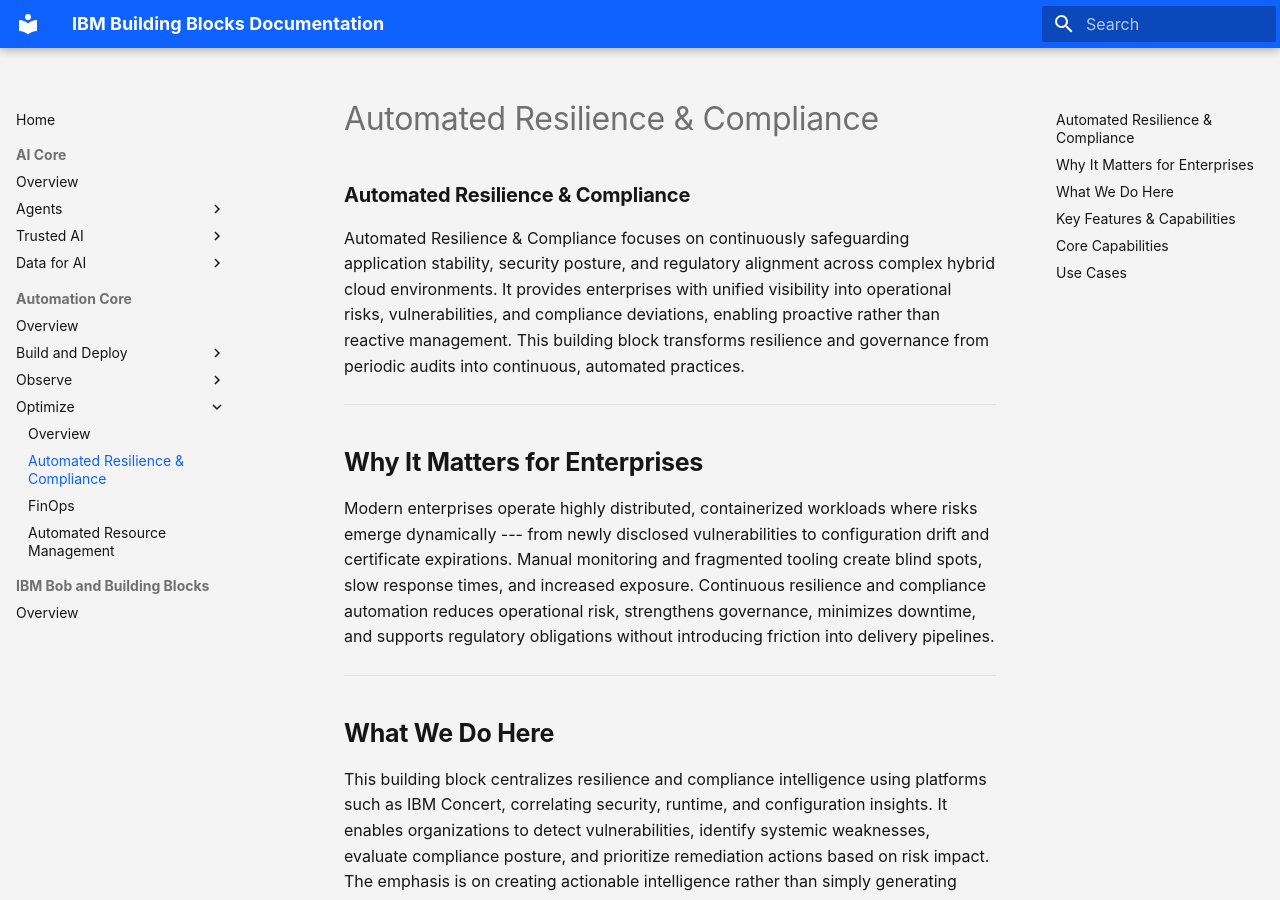
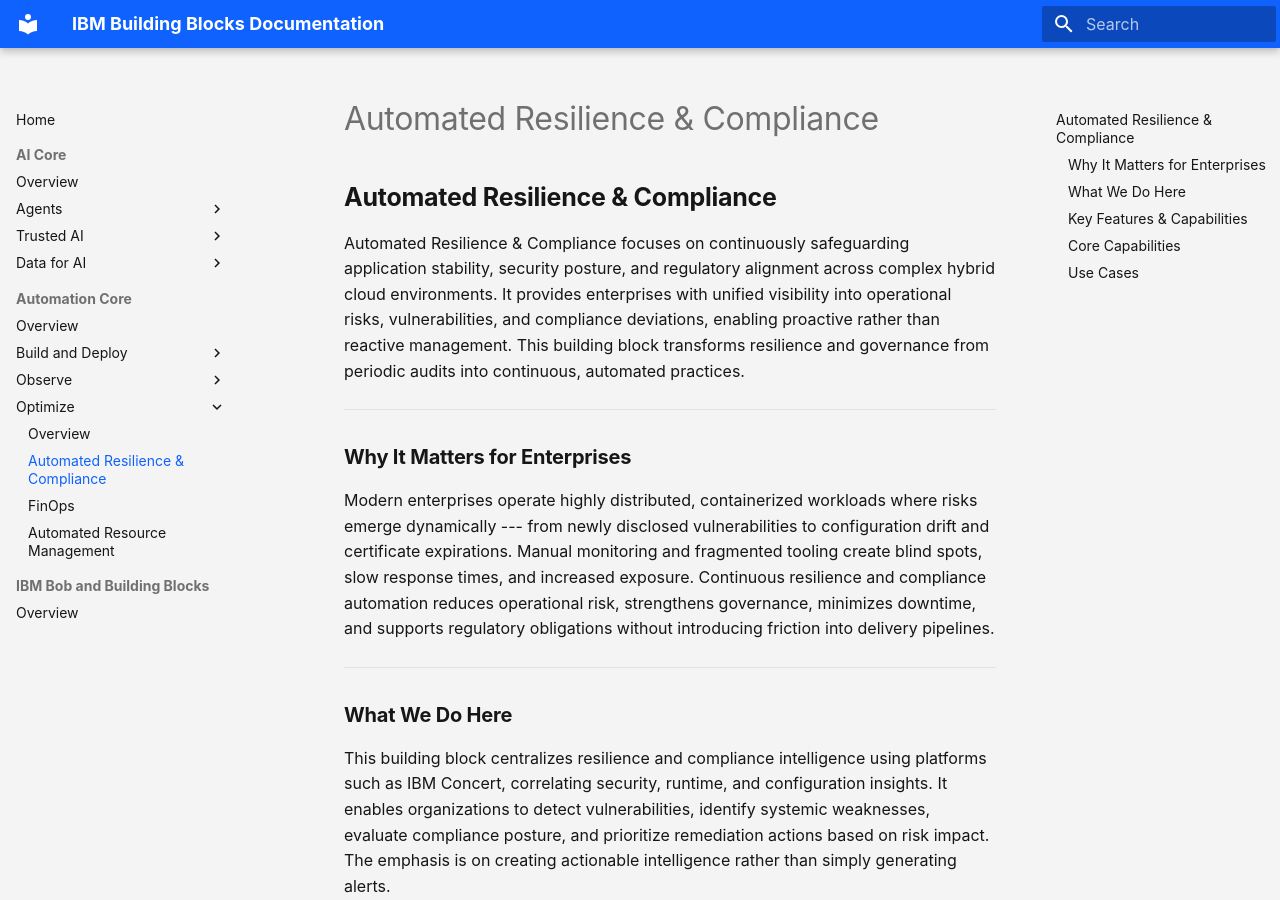
Before and after one commit to ibm-self-serve-assets/building-blocks-docs, an MkDocs documentation site: the page built from docs-src/automation-core/optimize/automated-resilience.md, in a window 1280 px wide and 900 px high. Built offline with MkDocs 1.6.1 and Material for MkDocs 9.7.7, drawn with Linux system fonts in a browser that asks for light colours.

Commit message:
Change section headers from H2 to H3 in documentation

```diff
--- a/docs-src/automation-core/optimize/automated-resilience.md
+++ b/docs-src/automation-core/optimize/automated-resilience.md
@@ -1,4 +1,4 @@
-### **Automated Resilience & Compliance**
+## **Automated Resilience & Compliance**
 
 Automated Resilience & Compliance focuses on continuously safeguarding
 application stability, security posture, and regulatory alignment across
@@ -10,7 +10,7 @@
 
 ------------------------------------------------------------------------
 
-## **Why It Matters for Enterprises**
+### **Why It Matters for Enterprises**
 
 Modern enterprises operate highly distributed, containerized workloads
 where risks emerge dynamically --- from newly disclosed vulnerabilities
@@ -23,7 +23,7 @@
 
 ------------------------------------------------------------------------
 
-## **What We Do Here**
+### **What We Do Here**
 
 This building block centralizes resilience and compliance intelligence
 using platforms such as IBM Concert, correlating security, runtime, and
@@ -35,7 +35,7 @@
 
 ------------------------------------------------------------------------
 
-## **Key Features & Capabilities**
+### **Key Features & Capabilities**
 
 -   Unified visibility across applications, clusters, and environments.
 -   Continuous vulnerability and CVE exposure monitoring.
@@ -46,7 +46,7 @@
 
 ------------------------------------------------------------------------
 
-## **Core Capabilities**
+### **Core Capabilities**
 
 Automated Resilience & Compliance delivers continuous risk intelligence
 by combining operational telemetry, vulnerability data, and governance
@@ -58,7 +58,7 @@
 
 ------------------------------------------------------------------------
 
-## **Use Cases**
+### **Use Cases**
 
 Organizations typically adopt this capability to:
 
```
